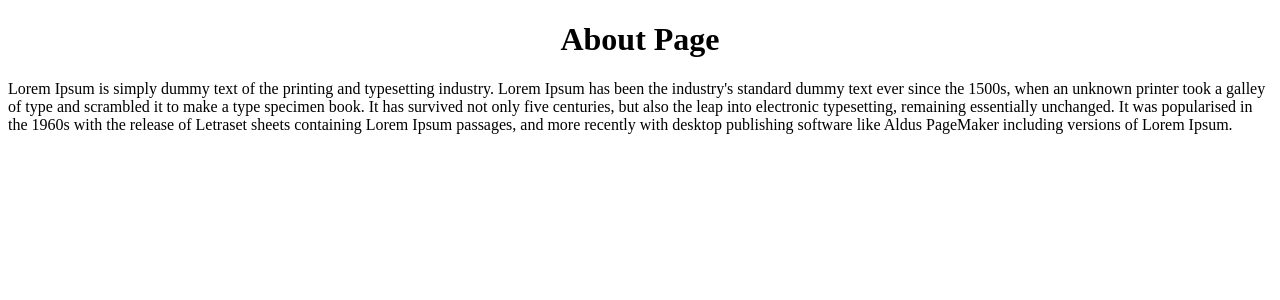
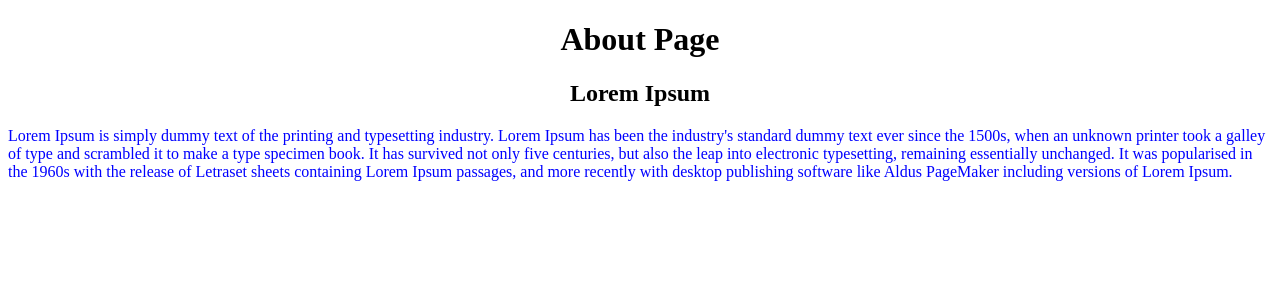
Before and after one commit to logeswari-k-01/djangoproject, a Django app: page /about/ in a window 1280 px wide. Shown: the top 300 px of the page. Run offline with Django 3.2, Linux system fonts and the light colour scheme.

Commit message:
about page updated

```diff
--- a/djangoapp/templates/about.html
+++ b/djangoapp/templates/about.html
@@ -7,6 +7,7 @@
 </head>
 <body>
 	<h1 style="text-align: center;">About Page</h1>
-	<p>Lorem Ipsum is simply dummy text of the printing and typesetting industry. Lorem Ipsum has been the industry's standard dummy text ever since the 1500s, when an unknown printer took a galley of type and scrambled it to make a type specimen book. It has survived not only five centuries, but also the leap into electronic typesetting, remaining essentially unchanged. It was popularised in the 1960s with the release of Letraset sheets containing Lorem Ipsum passages, and more recently with desktop publishing software like Aldus PageMaker including versions of Lorem Ipsum.</p>
+	<h2 style="text-align: center;">Lorem Ipsum</h2>
+	<p style="color: blue;">Lorem Ipsum is simply dummy text of the printing and typesetting industry. Lorem Ipsum has been the industry's standard dummy text ever since the 1500s, when an unknown printer took a galley of type and scrambled it to make a type specimen book. It has survived not only five centuries, but also the leap into electronic typesetting, remaining essentially unchanged. It was popularised in the 1960s with the release of Letraset sheets containing Lorem Ipsum passages, and more recently with desktop publishing software like Aldus PageMaker including versions of Lorem Ipsum.</p>
 </body>
 </html>
```
